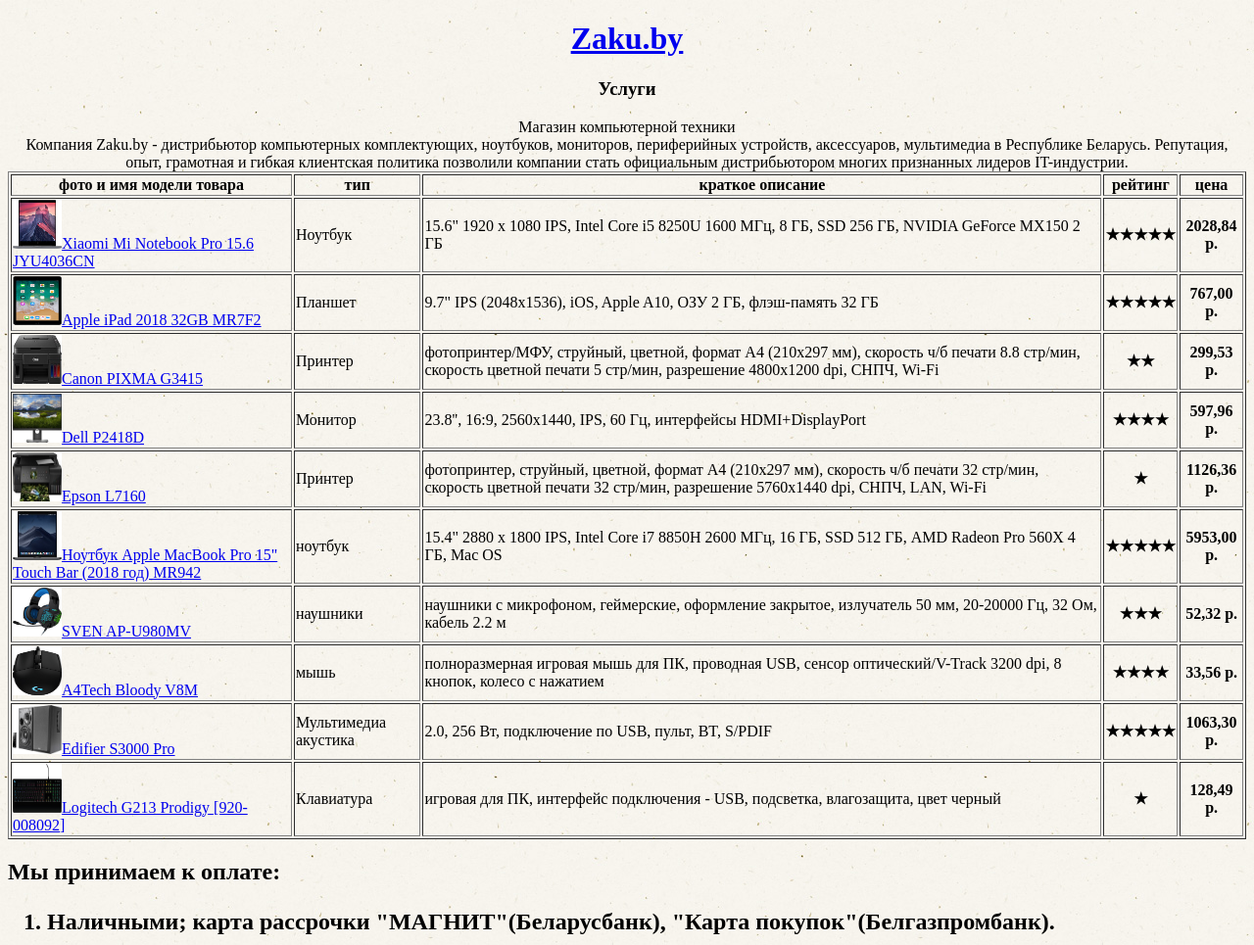
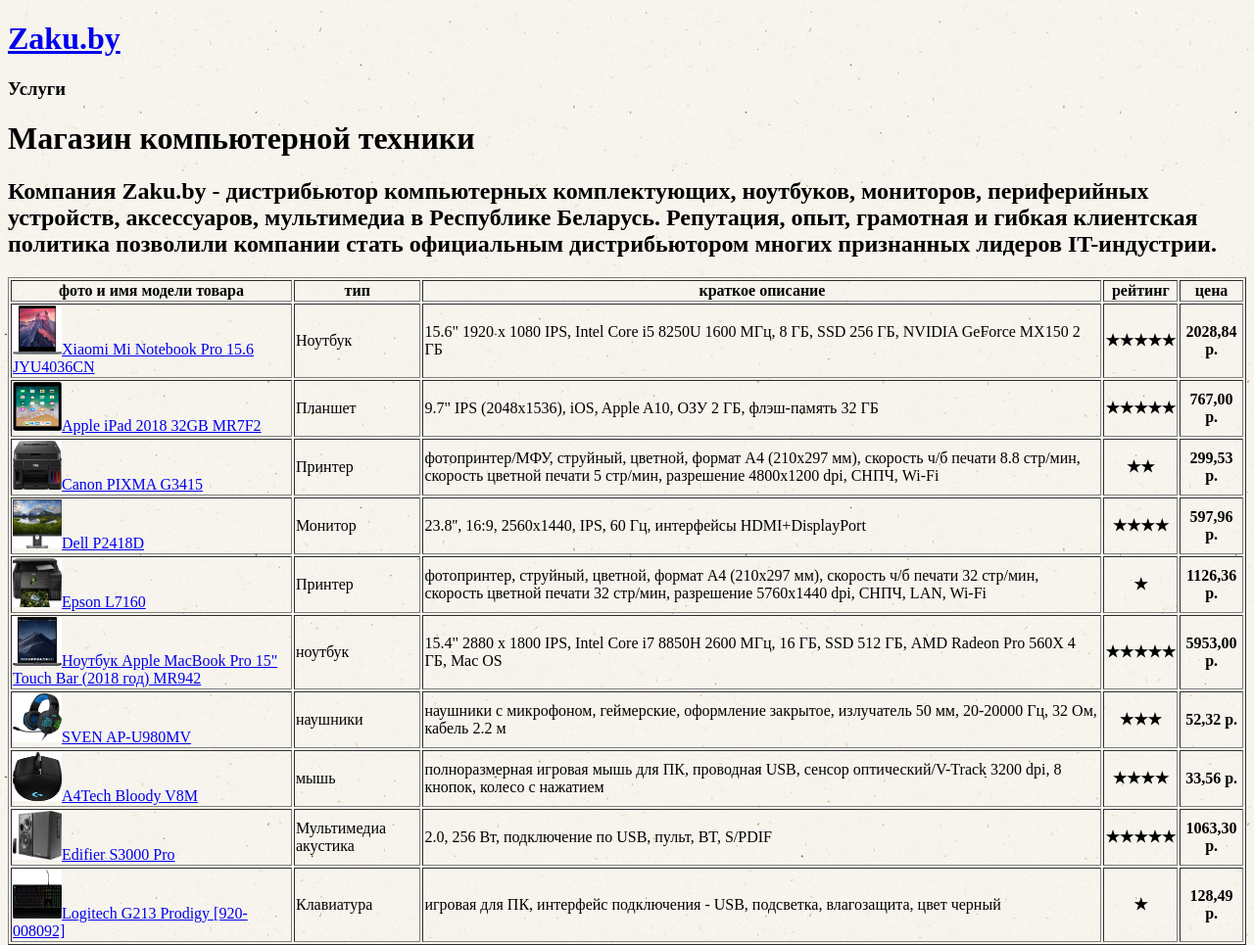
Before and after one commit to AdukarIT/StainDV, a plain HTML site: page Task 3 v2/Task 3 v2.html in a window 1280 px wide. Shown: the top 965 px of the page at 98% size. Drawn offline with Linux system fonts and the light colour scheme.

Commit message:
Update Task 3 v2.html

```diff
--- a/Task 3 v2/Task 3 v2.html
+++ b/Task 3 v2/Task 3 v2.html
@@ -12,16 +12,16 @@
 </head>
 <body>
 <div>
-   <center>
+
      <h1><a href="Task 3.html">Zaku.by</a></h1>
-   </center>
+
 </div>
 <div>
-	<center>
+
            <H3>Услуги</H3>
-      </center>
-      <center>Магазин компьютерной техники</center>
-<center>Компания Zaku.by - дистрибьютор компьютерных комплектующих, ноутбуков, мониторов, периферийных устройств, аксессуаров, мультимедиа в Республике Беларусь. Репутация, опыт, грамотная и гибкая клиентская политика позволили компании стать официальным дистрибьютором многих признанных лидеров IT-индустрии.</center>
+
+	<h1>Магазин компьютерной техники</h1>
+<h2>Компания Zaku.by - дистрибьютор компьютерных комплектующих, ноутбуков, мониторов, периферийных устройств, аксессуаров, мультимедиа в Республике Беларусь. Репутация, опыт, грамотная и гибкая клиентская политика позволили компании стать официальным дистрибьютором многих признанных лидеров IT-индустрии.</h1>
     <table border="1">
    <tr>
     <th>фото и имя модели товара</th>
```
